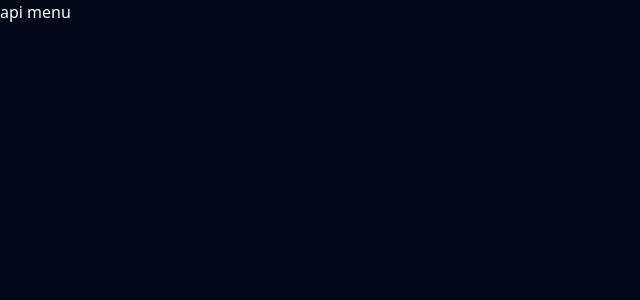
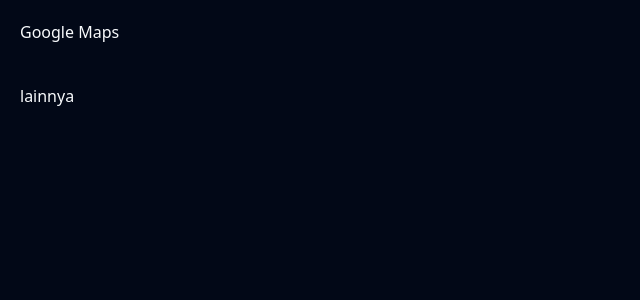
Before and after one commit to auziqni/my-next-test, a Next.js app: page /apipage in a window 1280 px wide. Shown: the top 300 px of the page, without its empty margins (0-640 px from the left). Built offline with nearby package versions, Linux system fonts and the light colour scheme.

Commit message:
feat : apipage -gmap
adding place for gmap

```diff
--- /dev/null
+++ b/app/apipage/gmaps/page.tsx
@@ -0,0 +1,5 @@
+import React from "react";
+
+export default function page() {
+  return <div>page</div>;
+}
--- /dev/null
+++ b/app/apipage/lainnya/page.tsx
@@ -0,0 +1,5 @@
+import React from "react";
+
+export default function page() {
+  return <div>page</div>;
+}
--- a/app/apipage/page.tsx
+++ b/app/apipage/page.tsx
@@ -1,5 +1,19 @@
-import React from "react";
+import { apimenu } from "@/lib/constants";
 
 export default function page() {
-  return <div>api menu</div>;
+  return (
+    <main className="">
+      <ul>
+        {apimenu.map(function (menu) {
+          return (
+            <main className="p-5">
+              <li key={menu.label}>
+                <a href={"/apipage/" + menu.href}>{menu.label}</a>
+              </li>
+            </main>
+          );
+        })}
+      </ul>
+    </main>
+  );
 }
--- a/app/page.tsx
+++ b/app/page.tsx
@@ -1,7 +1,4 @@
-import Link from "next/link";
-
 import { dashmenu } from "@/lib/constants";
-import { Card } from "@/components/ui/card";
 
 export default function Home() {
   return (
--- a/lib/constants.ts
+++ b/lib/constants.ts
@@ -18,3 +18,14 @@ export const dashmenu = [
     bgColor: "bg-violet-500/10",
   },
 ];
+
+export const apimenu = [
+  {
+    label: "Google Maps",
+    href: "gmaps",
+  },
+  {
+    label: "lainnya",
+    href: "lainnya",
+  },
+];
```
